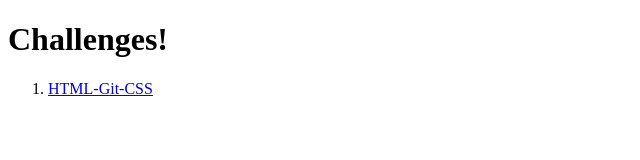
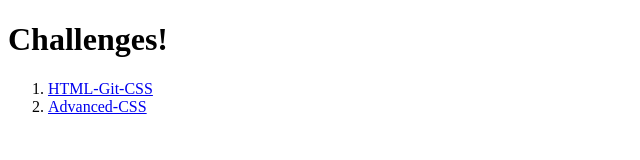
Before and after one commit to its-jefe/Work-Day-Scheduler, a plain HTML site: page index.html in a window 1280 px wide. Shown: the whole page, without its empty margins (0-640 px from the left). Drawn offline with Linux system fonts and the light colour scheme.

Commit message:
not commited

```diff
--- a/index.html
+++ b/index.html
@@ -14,6 +14,9 @@
     <li>
       <a href=".\01-HTML-Git-CSS\">HTML-Git-CSS</a>
     </li>
+    <li>
+      <a href=".\02-Advanced-CSS\">Advanced-CSS</a>
+    </li>
   </ol>
 </body>
 </html>
```
